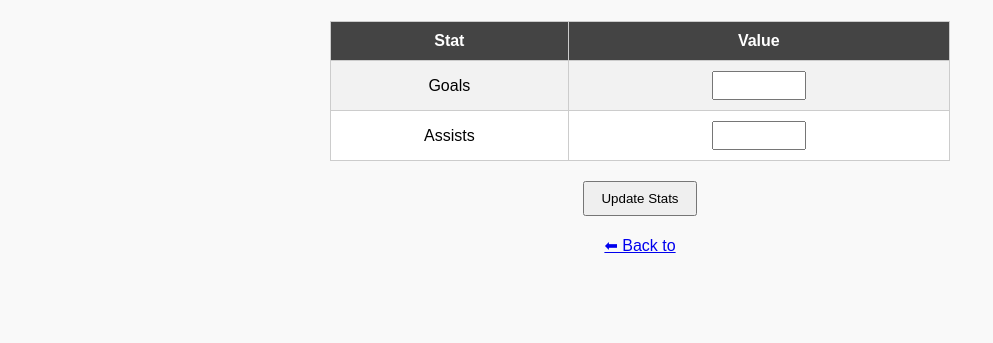
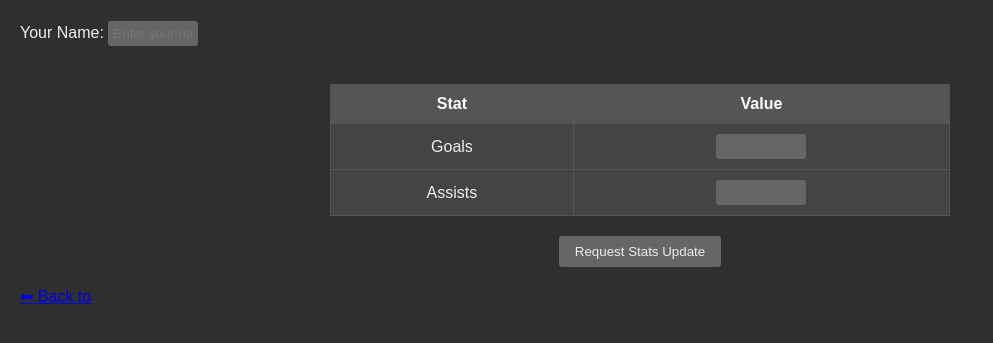
Before and after one commit to zchowscode/League-table-MCchodesfc, a Flask app: template templates/player.html in a window 1280 px wide. Shown: the top 343 px of the page, without its empty margins (0-993 px from the left). Run offline with Flask 3, Linux system fonts and the light colour scheme; the template is opened without the code that fills it, so the values that code supplies are empty.

Commit message:
Update player.html

```diff
--- a/templates/player.html
+++ b/templates/player.html
@@ -4,22 +4,33 @@
     <meta charset="UTF-8">
     <title>{{ player.name }} - {{ team.name }}</title>
     <style>
-        body { font-family: Arial, sans-serif; margin: 20px; background: #f9f9f9; }
+        body { font-family: Arial, sans-serif; margin: 20px; background: #2f2f2f; color: #eee; }
         h1, h2 { text-align: center; }
-        table { border-collapse: collapse; width: 50%; margin: 20px auto; background: white; }
-        th, td { border: 1px solid #ccc; padding: 10px; text-align: center; }
-        th { background-color: #444; color: white; }
-        tr:nth-child(even) { background: #f2f2f2; }
-        input { width: 80px; padding: 5px; text-align: center; }
-        button { display: block; margin: 20px auto; padding: 8px 16px; }
-        .back { display: block; text-align: center; margin-top: 20px; }
+        table { border-collapse: collapse; width: 50%; margin: 20px auto; background: #444; }
+        th, td { border: 1px solid #555; padding: 10px; text-align: center; }
+        th { background-color: #555; color: #fff; }
+        input { width: 80px; padding: 5px; text-align: center; background: #666; color: #eee; border: none; border-radius: 3px; }
+        button { display: block; margin: 20px auto; padding: 8px 16px; background: #666; color: #eee; border: none; border-radius: 3px; cursor: pointer; }
+        button:hover { background: #888; }
+        .flash { color: #4CAF50; text-align: center; }
     </style>
 </head>
 <body>
     <h1>{{ player.name }}</h1>
     <h2>{{ team.name }}</h2>
 
+    {% with messages = get_flashed_messages() %}
+      {% if messages %}
+        {% for message in messages %}
+          <div class="flash">{{ message }}</div>
+        {% endfor %}
+      {% endif %}
+    {% endwith %}
+
     <form method="POST">
+        <label>Your Name:</label>
+        <input type="text" name="requester" placeholder="Enter your name" required><br><br>
+
         <table>
             <tr>
                 <th>Stat</th>
@@ -34,7 +45,7 @@
                 <td><input type="number" name="assists" value="{{ player.assists }}"></td>
             </tr>
         </table>
-        <button type="submit">Update Stats</button>
+        <button type="submit">Request Stats Update</button>
     </form>
 
     <a class="back" href="{{ url_for('team_page', team_name=team.name) }}">⬅ Back to {{ team.name }}</a>
```
